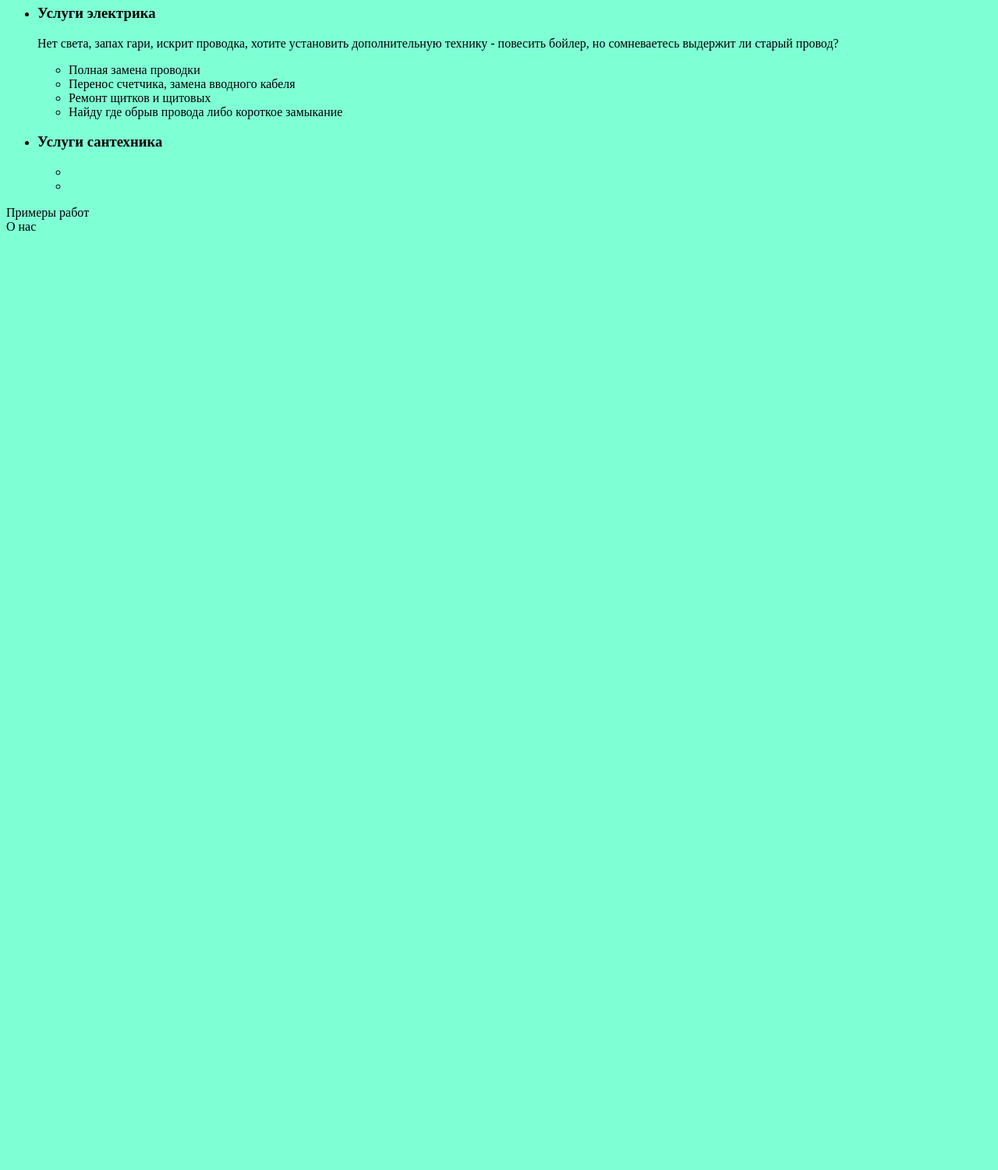
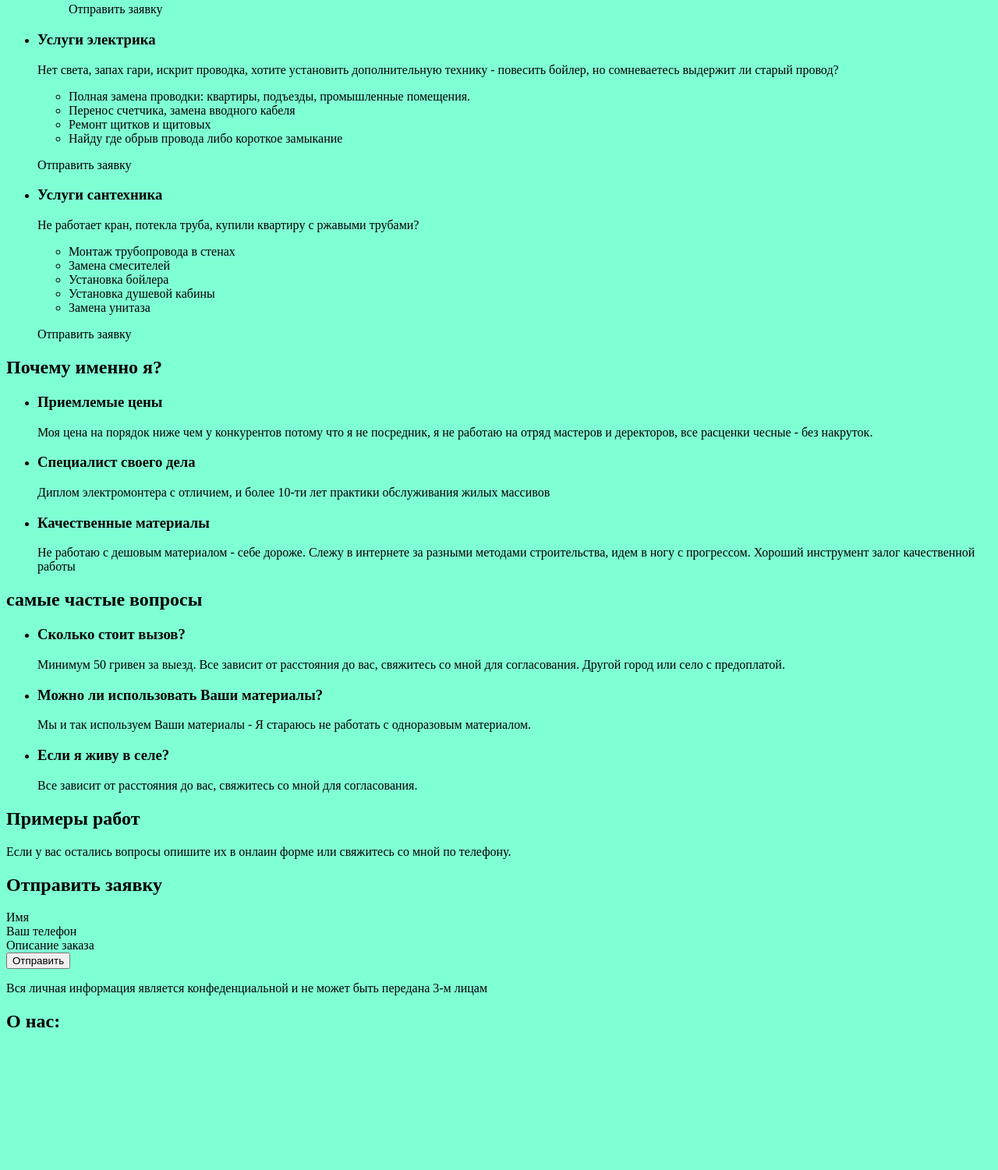
Before and after one commit to sla6ak/electro_montaz, a plain HTML site: page index.html in a window 1280 px wide. Shown: the part 535-2036 px from the top of the page at 78% size. Before the commit the page ends 843 px from the top, so only its background shows below. Drawn offline with Linux system fonts and the light colour scheme; grey boxes are pictures that could not be loaded.

Commit message:
add html text
abaut company

```diff
--- a/index.html
+++ b/index.html
@@ -37,6 +37,7 @@
                     <li>Учитываю ваши пожелания.</li>
                     <li>Подбираю качественный материал по скидкам.</li>
                     <li>Все согласовываю!</li>
+                    <p>Отправить заявку</p>
                 </ul>
             </li>
 
@@ -44,22 +45,76 @@
                 <h3>Услуги электрика</h3>
                 <p>Нет света, запах гари, искрит проводка, хотите установить дополнительную технику - повесить бойлер, но сомневаетесь выдержит ли старый провод?</p>
                 <ul>
-                    <li>Полная замена проводки</li>
+                    <li>Полная замена проводки: квартиры, подъезды, промышленные помещения.</li>
                     <li>Перенос счетчика, замена вводного кабеля</li>
                     <li>Ремонт щитков и щитовых</li>
                     <li>Найду где обрыв провода либо короткое замыкание</li>
                 </ul>
+                <p>Отправить заявку</p>
             </li>
             <li>
                 <h3>Услуги сантехника</h3>
+                <p>Не работает кран, потекла труба, купили квартиру с ржавыми трубами?</p>
                 <ul>
-                    <li></li>
-                    <li></li>
+                    <li>Монтаж трубопровода в стенах</li>
+                    <li>Замена смесителей</li>
+                    <li>Установка бойлера</li>
+                    <li>Установка душевой кабины</li>
+                    <li>Замена унитаза</li>
                 </ul>
+                <p>Отправить заявку</p>
             </li>
         </ul>
     </section>
-    <section>Примеры работ</section>
-    <footer>О нас</footer>
+
+    <section>
+        <h2>Почему именно я?</h2>
+        <ul>
+            <li>
+                <h3>Приемлемые цены</h3>
+                <p>Моя цена на порядок ниже чем у конкурентов потому что я не посредник, я не работаю на отряд мастеров и деректоров, все расценки чесные - без накруток.</p>
+            </li>
+            <li>
+                <h3>Специалист своего дела</h3>
+                <p>Диплом электромонтера с отличием, и более 10-ти лет практики обслуживания жилых массивов</p>
+            </li>
+            <li>
+                <h3>Качественные материалы</h3>
+                <p>Не работаю с дешовым материалом - себе дороже. Слежу в интернете за разными методами строительства, идем в ногу с прогрессом. Хороший инструмент залог качественной работы</p>
+            </li>
+        </ul>
+    </section>
+    <section>
+        <h2>самые частые вопросы</h2>
+        <ul>
+            <li><h3>Сколько стоит вызов?</h3>
+                Минимум 50 гривен за выезд. Все зависит от расстояния до вас, свяжитесь со мной для согласования. Другой город или село с предоплатой.
+            </li>
+            <li>
+                <h3>Можно ли использовать Ваши материалы?</h3>
+                <p>Мы и так используем Ваши материалы - Я стараюсь не работать с одноразовым материалом.</p>
+            </li>
+            <li>
+                <h3>Если я живу в селе?</h3>
+                <p>Все зависит от расстояния до вас, свяжитесь со мной для согласования.</p>
+            </li>
+        </ul>
+    </section>
+    <section>
+        <h2>Примеры работ</h2>
+    </section>
+    <section>
+        <p>Если у вас остались вопросы опишите их в онлаин форме или свяжитесь со мной по телефону.</p>
+        <h2>Отправить заявку</h2>
+        <form action="name">Имя</form>
+        <form action="name">Ваш телефон</form>
+        <form action="name">Описание заказа</form>
+         <button>Отправить</button>
+        <p>Вся личная информация является конфеденциальной и не может быть передана 3-м лицам</p>
+    </section>
+    <footer>
+        <h2>О нас:</h2>
+        <iframe src="https://goo.gl/maps/EMf9RjMWDbeqBvyi8" frameborder="0">https://goo.gl/maps/EMf9RjMWDbeqBvyi8</iframe>
+     </footer>
 </body>
 </html>
```
